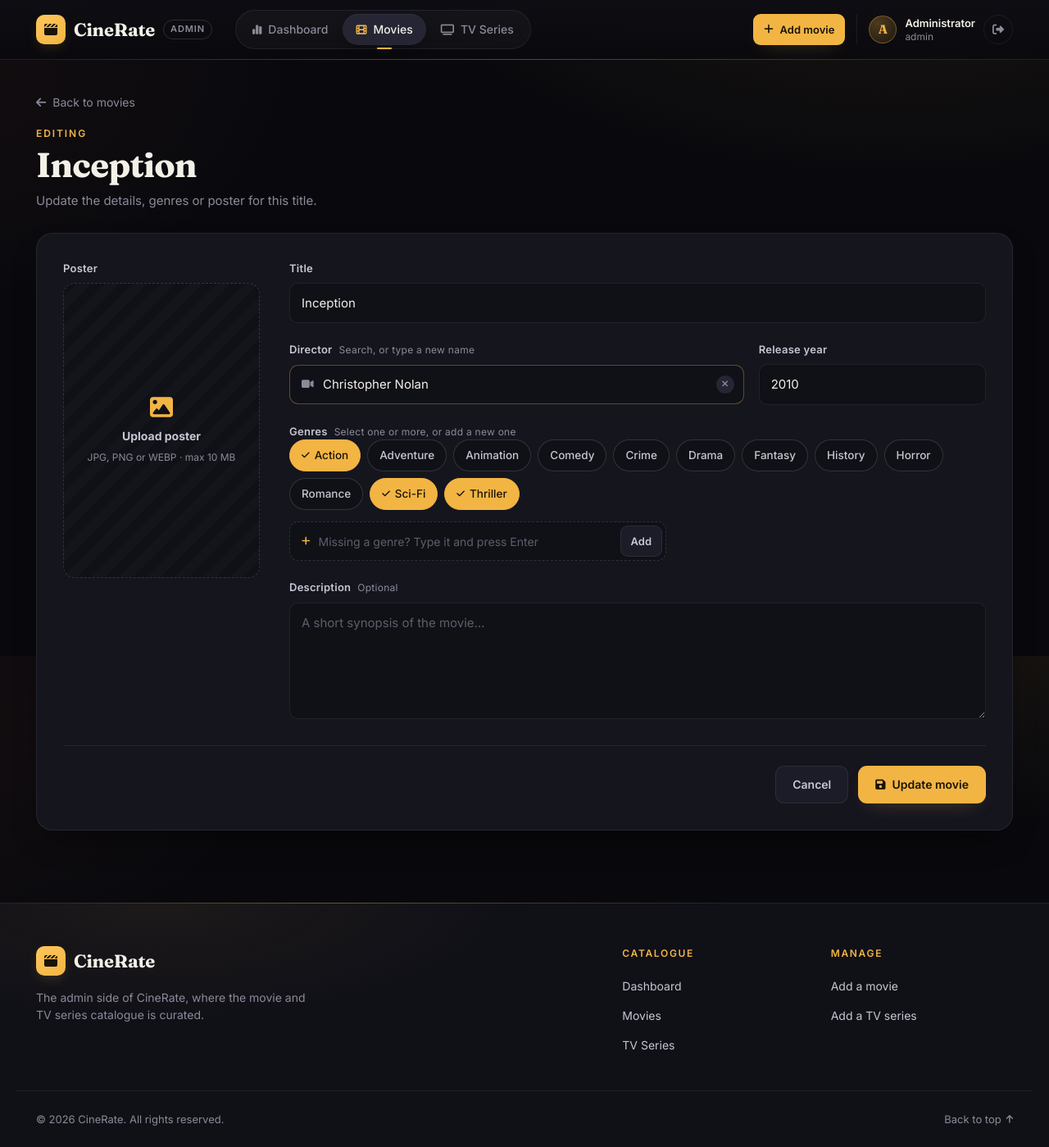
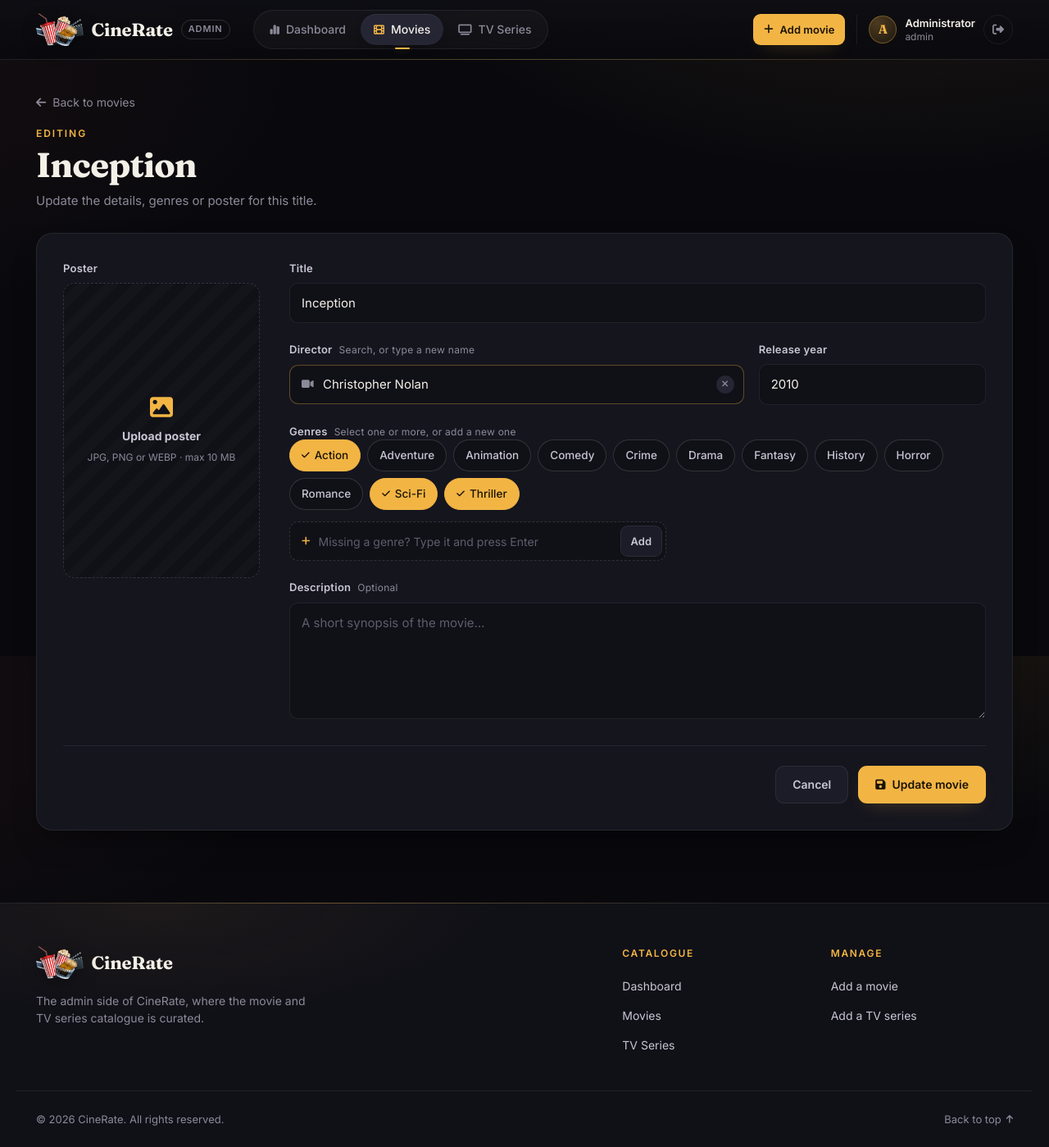
Before and after one commit to mohamedelsherife/Movie-rating-website, a Laravel app: page /admin/movies/1/edit in a window 1280 px wide. Shown: the whole page at 82% size. Run offline with Laravel 12, Linux system fonts and the light colour scheme; a user stored in the database is signed in; data comes from the database, SQL or seed files in the repository.

Commit message:
edit web application logo

```diff
--- a/public/css/style.css
+++ b/public/css/style.css
@@ -121,15 +121,11 @@ textarea {
 }
 
 .brand-mark {
-    display: grid;
-    place-items: center;
-    width: 36px;
-    height: 36px;
-    font-size: 16px;
-    color: var(--accent-ink);
-    background: linear-gradient(140deg, var(--accent-strong), var(--accent));
-    border-radius: 10px;
-    box-shadow: 0 6px 18px -6px var(--accent-glow);
+    display: block;
+    width: auto;
+    height: 40px;
+    object-fit: contain;
+    filter: drop-shadow(0 4px 10px rgba(0, 0, 0, 0.35));
 }
 
 .brand-name {
@@ -186,12 +182,12 @@ textarea {
 }
 
 .nav-brand .brand-mark {
-    transition: transform var(--m-out) var(--ease), box-shadow var(--m-out) var(--ease);
+    transition: transform var(--m-out) var(--ease), filter var(--m-out) var(--ease);
 }
 
 .nav-brand:hover .brand-mark {
-    transform: translateY(-1px);
-    box-shadow: 0 10px 24px -8px var(--accent-glow);
+    transform: translateY(-1px) rotate(-3deg);
+    filter: drop-shadow(0 8px 18px var(--accent-glow));
     transition-duration: var(--m-in);
 }
 
--- a/resources/views/admin/login.blade.php
+++ b/resources/views/admin/login.blade.php
@@ -13,7 +13,7 @@
 
     <section class="auth-card">
         <div class="auth-brand">
-            <span class="brand-mark" aria-hidden="true"><i class="fa-solid fa-clapperboard"></i></span>
+            <img src="{{ asset('images/logo.png') }}" class="brand-mark" alt="" aria-hidden="true">
             <span class="brand-name">CineRate</span>
             <span class="brand-tag">Admin</span>
         </div>
--- a/resources/views/layouts/app.blade.php
+++ b/resources/views/layouts/app.blade.php
@@ -7,6 +7,7 @@
     <meta name="description" content="CineRate admin: manage the movies and TV series in the catalogue.">
     <meta name="theme-color" content="#09090d">
     <meta name="robots" content="noindex">
+    <link rel="icon" type="image/png" href="{{ asset('images/favicon.png') }}">
 
     <link rel="preconnect" href="https://fonts.googleapis.com">
     <link rel="preconnect" href="https://fonts.gstatic.com" crossorigin>
@@ -40,7 +41,7 @@
     <nav class="navbar" aria-label="Main">
         <div class="container navbar-inner">
             <a href="{{ route('admin.dashboard') }}" class="brand nav-brand" aria-label="CineRate admin dashboard">
-                <span class="brand-mark" aria-hidden="true"><i class="fa-solid fa-clapperboard"></i></span>
+                <img src="{{ asset('images/logo.png') }}" class="brand-mark" alt="" aria-hidden="true">
                 <span class="brand-name">CineRate</span>
                 <span class="brand-tag">Admin</span>
             </a>
@@ -92,7 +93,7 @@
         <div class="container footer-main">
             <div class="footer-brand">
                 <a href="{{ route('admin.dashboard') }}" class="brand">
-                    <span class="brand-mark" aria-hidden="true"><i class="fa-solid fa-clapperboard"></i></span>
+                    <img src="{{ asset('images/logo.png') }}" class="brand-mark" alt="" aria-hidden="true">
                     <span class="brand-name">CineRate</span>
                 </a>
                 <p>The admin side of CineRate, where the movie and TV series catalogue is curated.</p>
```
Also changed, not shown: public/images/favicon.png (added), public/images/logo.png (added).
